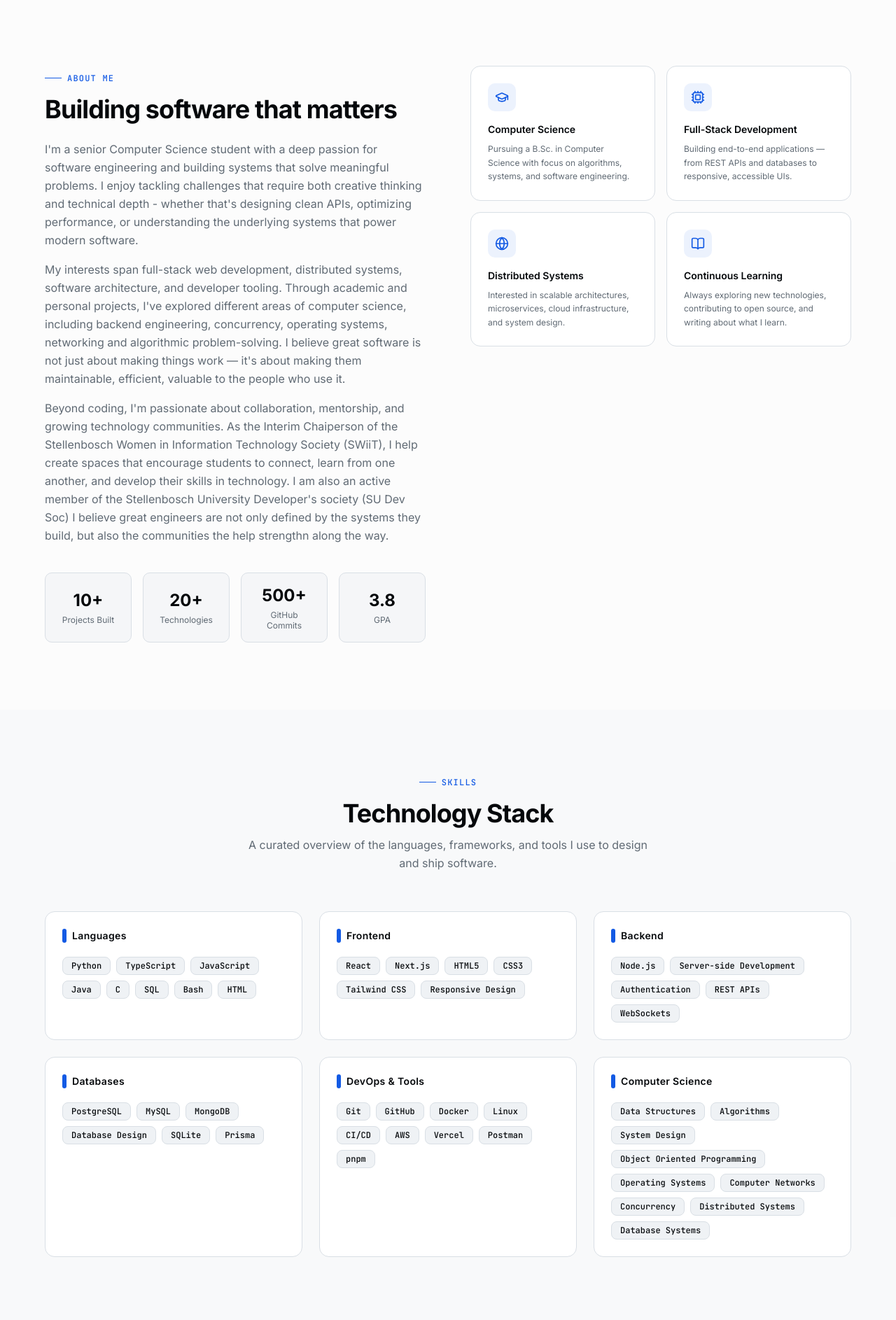
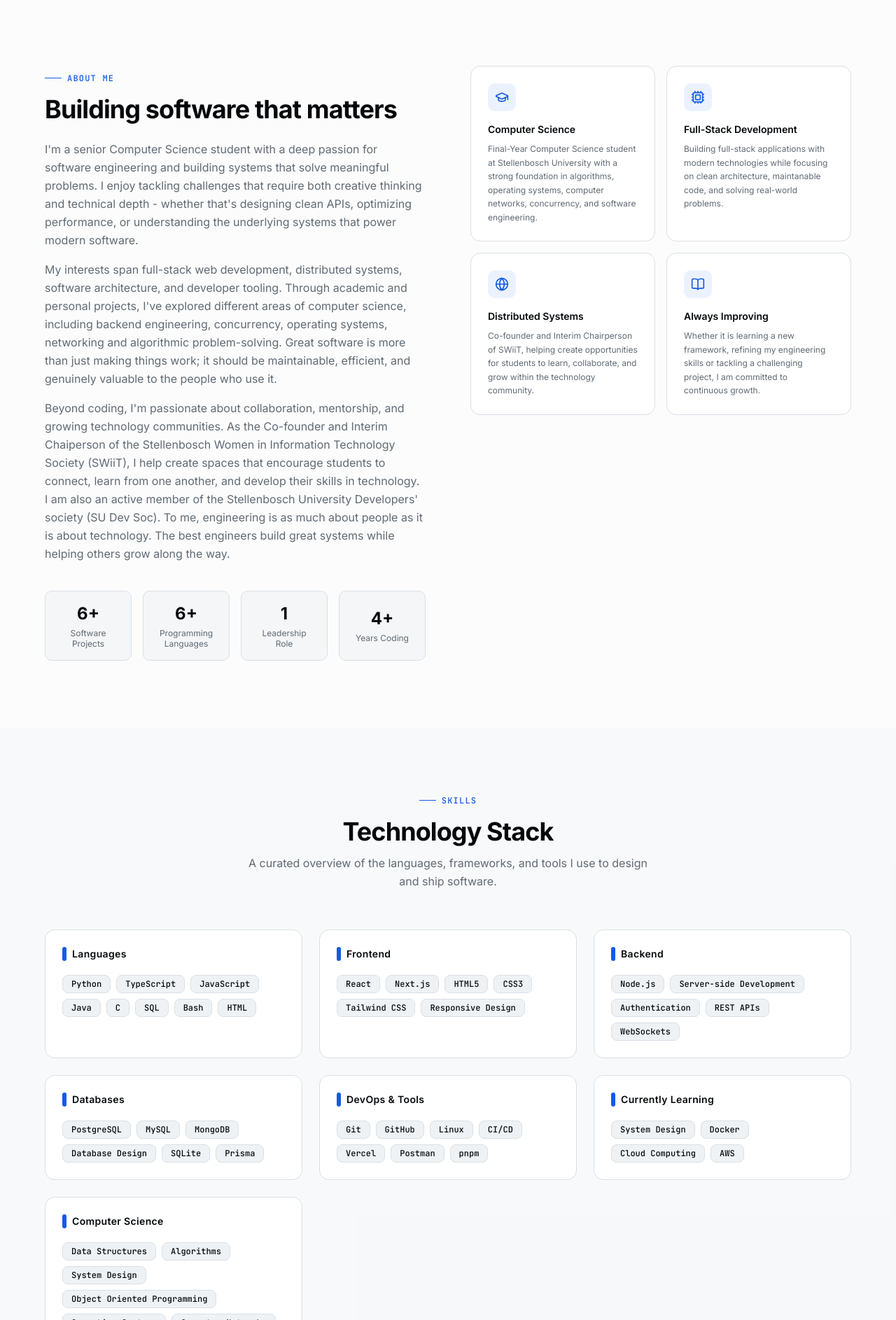
Before and after one commit to TS-mak/Latest-PortfolioWebsite, a Next.js app in the folder software-engineer-portfolio/: page / in a window 1280 px wide. Shown: the part 802-2688 px from the top of the page at 70% size. Built offline with nearby package versions, Linux system fonts and the light colour scheme.

Commit message:
Rectified the skills, improved the about section and slightly modified the projects in progress

```diff
--- a/software-engineer-portfolio/components/about-section.tsx
+++ b/software-engineer-portfolio/components/about-section.tsx
@@ -4,30 +4,30 @@ const highlights = [
   {
     icon: GraduationCap,
     title: 'Computer Science',
-    description: 'Pursuing a B.Sc. in Computer Science with focus on algorithms, systems, and software engineering.',
+    description: 'Final-Year Computer Science student at Stellenbosch University with a strong foundation in algorithms, operating systems, computer networks, concurrency, and software engineering.',
   },
   {
     icon: Cpu,
     title: 'Full-Stack Development',
-    description: 'Building end-to-end applications — from REST APIs and databases to responsive, accessible UIs.',
+    description: 'Building full-stack applications with modern technologies while focusing on clean architecture, maintanable code, and solving real-world problems.',
   },
   {
     icon: Globe,
     title: 'Distributed Systems',
-    description: 'Interested in scalable architectures, microservices, cloud infrastructure, and system design.',
+    description: 'Co-founder and Interim Chairperson of SWiiT, helping create opportunities for students to learn, collaborate, and grow within the technology community.',
   },
   {
     icon: BookOpen,
-    title: 'Continuous Learning',
-    description: 'Always exploring new technologies, contributing to open source, and writing about what I learn.',
+    title: 'Always Improving',
+    description: 'Whether it is learning a new framework, refining my engineering skills or tackling a challenging project, I am committed to continuous growth.',
   },
 ]
 
 const stats = [
-  { label: 'Projects Built', value: '10+' },
-  { label: 'Technologies', value: '20+' },
-  { label: 'GitHub Commits', value: '500+' },
-  { label: 'GPA', value: '3.8' },
+  { label: 'Software Projects', value: '6+' },
+  { label: 'Programming Languages', value: '6+' },
+  { label: 'Leadership Role', value: '1' },
+  { label: 'Years Coding', value: '4+' },
 ]
 
 function SectionLabel({ children }: { children: React.ReactNode }) {
@@ -60,11 +60,10 @@ export default function AboutSection() {
               </p>
               <p>
                 My interests span full-stack web development, distributed systems, software architecture, and developer tooling. Through academic and personal projects, I&apos;ve explored different areas of computer science, including backend engineering, concurrency, operating systems, networking and algorithmic problem-solving.
-                I believe great software is not just about making things work — it&apos;s about making
-                them maintainable, efficient, valuable to the people who use it.
+                Great software is more than just making things work; it should be maintainable, efficient, and genuinely valuable to the people who use it.
               </p>
               <p>
-	      Beyond coding, I&apos;m passionate about collaboration, mentorship, and growing technology communities. As the Interim Chaiperson of the Stellenbosch Women in Information Technology Society (SWiiT), I help create spaces that encourage students to connect, learn from one another, and develop their skills in technology. I am also an active member of the Stellenbosch University Developer&apos;s society (SU Dev Soc) I believe great engineers are not only defined by the systems they build, but also the communities the help strengthn along the way.
+	      Beyond coding, I&apos;m passionate about collaboration, mentorship, and growing technology communities. As the Co-founder and Interim Chaiperson of the Stellenbosch Women in Information Technology Society (SWiiT), I help create spaces that encourage students to connect, learn from one another, and develop their skills in technology. I am also an active member of the Stellenbosch University Developers&apos; society (SU Dev Soc). To me, engineering is as much about people as it is about technology. The best engineers build great systems while helping others grow along the way.
               </p>
             </div>
 
--- a/software-engineer-portfolio/components/projects-section.tsx
+++ b/software-engineer-portfolio/components/projects-section.tsx
@@ -64,7 +64,6 @@ const projects: Project[] = [
       'Visualized 12 sorting and 6 graph traversal algorithms with smooth animations',
       'Built a custom animation scheduler with pause, resume, and step controls',
       'Displayed time and space complexity for each algorithm in real time',
-      'Used by 200+ students as a study tool at my university',
     ],
     featured: false,
   },
--- a/software-engineer-portfolio/components/skills-section.tsx
+++ b/software-engineer-portfolio/components/skills-section.tsx
@@ -17,8 +17,12 @@ const skillCategories = [
   },
   {
     category: 'DevOps & Tools',
-    skills: ['Git','GitHub', 'Docker', 'Linux', 'CI/CD', 'AWS', 'Vercel', 'Postman', 'pnpm'],
+    skills: ['Git','GitHub', 'Linux', 'CI/CD', 'Vercel', 'Postman', 'pnpm'],
   },
+ {
+    category: 'Currently Learning',
+    skills: ['System Design', 'Docker', 'Cloud Computing', 'AWS'],
+ },
   {
     category: 'Computer Science',
     skills: [
```
